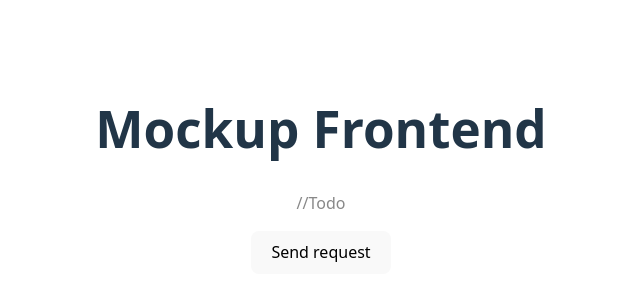
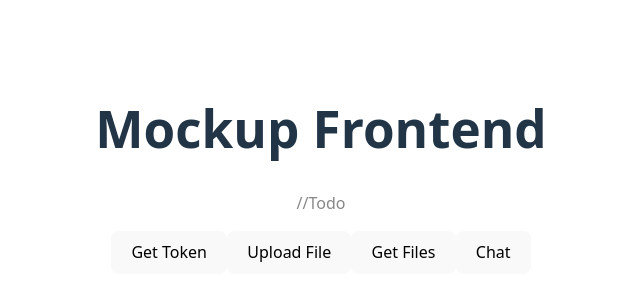
Before and after one commit to sebastian-305/Chatbot-in-API, a React (Vite) app in the folder chatbot-in-frontend/: page / in a window 1280 px wide. Shown: the part 230-530 px from the top of the page, without its empty margins (319-959 px from the left). Built offline with nearby package versions, Linux system fonts and the light colour scheme.

Commit message:
mock expanded

```diff
--- a/chatbot-in-frontend/src/App.jsx
+++ b/chatbot-in-frontend/src/App.jsx
@@ -1,6 +1,4 @@
 import { useState } from 'react'
-import reactLogo from './assets/react.svg'
-import viteLogo from '/vite.svg'
 import './App.css'
 
 function App() {
@@ -13,7 +11,10 @@ function App() {
         //Todo
           </p>
 
-          <button onClick={getMockAnswer }>Send request</button>
+          <button onClick={getMockAnswer}>Get Token</button>
+          <button onClick={getMockAnswer2}>Upload File</button>
+          <button onClick={getMockAnswer3}>Get Files</button>
+          <button onClick={getMockAnswer4}>Chat</button>
           <div id="answer"></div>
 
     </>
@@ -23,12 +24,29 @@ function App() {
         var request = new Request('http://localhost:5114/token', {
             method: 'GET'
         });
+        fetch(request).then(response => response.text()).then(text => document.querySelector("#answer").innerHTML = text);
+    }
+
+    function getMockAnswer2() {
+        var request = new Request('http://localhost:5114/upload', {
+            method: 'POST'
+        });
+        fetch(request).then(response => response.text()).then(text => document.querySelector("#answer").innerHTML = text);
+    }
 
 
+    function getMockAnswer3() {
+        var request = new Request('http://localhost:5114/files', {
+            method: 'GET'
+        });
         fetch(request).then(response => response.text()).then(text => document.querySelector("#answer").innerHTML = text);
+    }
 
-
-
+    function getMockAnswer4() {
+        var request = new Request('http://localhost:5114/chat', {
+            method: 'POST'
+        });
+        fetch(request).then(response => response.text()).then(text => document.querySelector("#answer").innerHTML = text);
     }
 }
 
```
